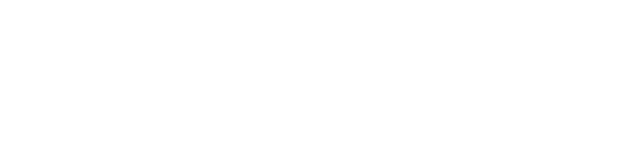
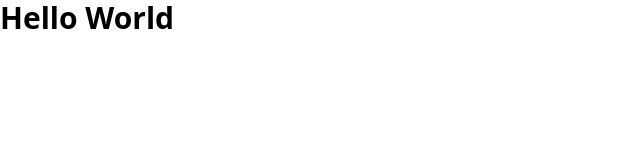
Before and after one commit to mauroapjr/personalwebsite, a Gatsby site: page / in a window 1280 px wide. Shown: the whole page, without its empty margins (0-640 px from the left). Built offline with nearby package versions, Linux system fonts and the light colour scheme; Gatsby itself is replaced by a stand-in of ours.

Commit message:
install tailwind

```diff
--- /dev/null
+++ b/gatsby-browser.js
@@ -0,0 +1 @@
+import "./src/styles/global.css";
--- /dev/null
+++ b/postcss.config.js
@@ -0,0 +1,6 @@
+module.exports = {
+  plugins: {
+    tailwindcss: {},
+    autoprefixer: {},
+  },
+}
--- a/src/pages/index.js
+++ b/src/pages/index.js
@@ -1,7 +1,7 @@
 import * as React from "react";
 
 const IndexPage = () => {
-  return <div></div>;
+  return <div className="text-3xl font-bold">Hello World</div>;
 };
 
 export default IndexPage;
--- /dev/null
+++ b/src/styles/global.css
@@ -0,0 +1,3 @@
+@tailwind base;
+@tailwind components;
+@tailwind utilities;
--- /dev/null
+++ b/tailwind.config.js
@@ -0,0 +1,11 @@
+/** @type {import('tailwindcss').Config} */
+module.exports = {
+  content: [
+    "./src/pages/**/*.{js,jsx,ts,tsx}",
+    "./src/components/**/*.{js,jsx,ts,tsx}",
+  ],
+  theme: {
+    extend: {},
+  },
+  plugins: [],
+};
```
Also changed, not shown: package.json (+6 -2 lines), 1 other file.
